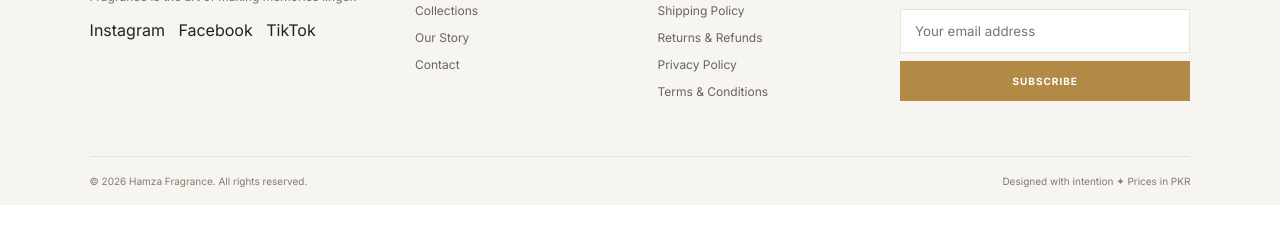
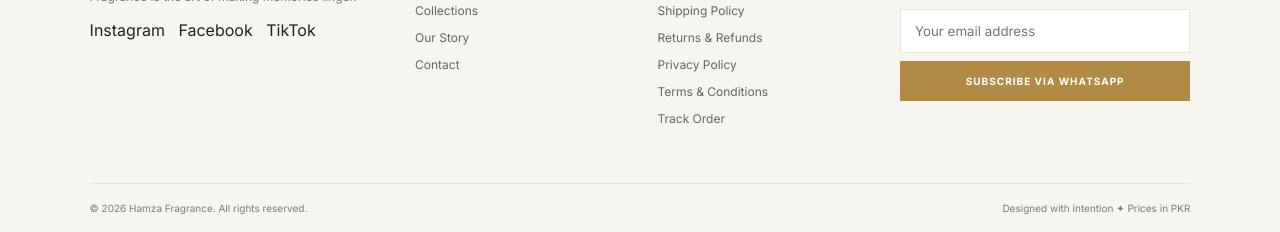
Before and after one commit to itxhamza151-cloud/Hamza-perfume, a plain HTML site: page index.html in a window 1280 px wide. Shown: the part 2873-3105 px from the top of the page. Before the commit the page ends 3078 px from the top, so only its background shows below. Drawn offline with Linux system fonts and the light colour scheme.

Commit message:
Add track order navigation and live search suggestions

```diff
--- a/index.html
+++ b/index.html
@@ -18,13 +18,13 @@
   </nav>
   <div class="header-actions"><button id="searchToggle" aria-label="Search">⌕</button><button data-page="wishlist" aria-label="Wishlist">♡ <sup id="wishCount">0</sup></button><button data-page="cart" class="cart-header-btn" aria-label="Shopping cart"><svg class="cart-icon" viewBox="0 0 24 24" aria-hidden="true"><circle cx="9" cy="21" r="1"></circle><circle cx="20" cy="21" r="1"></circle><path d="M1 1h4l2.68 13.39a2 2 0 0 0 2 1.61h9.72a2 2 0 0 0 2-1.61L23 6H6"></path></svg><sup id="cartCount">0</sup></button></div>
 </header>
-<div class="search-bar hidden" id="searchBar"><input id="searchInput" placeholder="Search fragrances, notes, collections..."><button id="searchGo">Search</button></div>
+<div class="search-bar hidden" id="searchBar"><input id="searchInput" placeholder="Search fragrances, notes, collections..."><button id="searchGo">Search</button><div id="searchSuggestions" class="search-suggestions hidden"></div></div>
 <main id="app"></main>
 <footer class="footer">
  <div class="footer-top"><div><a class="brand footer-brand" href="#" data-page="home"><span class="brand-mark">HF</span><span>HAMZA <b>FRAGRANCE</b><small>THE ART OF LUXURY</small></span></a><p>Fragrance is the art of making memories linger.</p><div class="socials">Instagram&nbsp;&nbsp; Facebook&nbsp;&nbsp; TikTok</div></div>
  <div><h4>EXPLORE</h4><a href="#" data-page="shop">Shop All</a><a href="#" data-page="collections">Collections</a><a href="#" data-page="about">Our Story</a><a href="#" data-page="contact">Contact</a></div>
- <div><h4>CLIENT CARE</h4><a href="#" data-page="faq">FAQs</a><a href="#" data-page="shipping">Shipping Policy</a><a href="#" data-page="returns">Returns & Refunds</a><a href="#" data-page="privacy">Privacy Policy</a><a href="#" data-page="terms">Terms & Conditions</a></div>
- <div><h4>THE SCENT LETTER</h4><p>Join our list for new launches and special offers.</p><form id="newsletter"><input type="email" placeholder="Your email address" required><button class="gold-btn">Subscribe</button></form></div></div>
+ <div><h4>CLIENT CARE</h4><a href="#" data-page="faq">FAQs</a><a href="#" data-page="shipping">Shipping Policy</a><a href="#" data-page="returns">Returns & Refunds</a><a href="#" data-page="privacy">Privacy Policy</a><a href="#" data-page="terms">Terms & Conditions</a><a href="#" data-page="track">Track Order</a></div>
+ <div><h4>THE SCENT LETTER</h4><p>Join our list for new launches and special offers.</p><form id="newsletter"><input type="email" placeholder="Your email address" required><button class="gold-btn">Subscribe via WhatsApp</button></form></div></div>
  <div class="footer-bottom"><span>© 2026 Hamza Fragrance. All rights reserved.</span><span>Designed with intention ✦ Prices in PKR</span></div></footer>
 <div class="toast" id="toast"></div><div class="modal hidden" id="modal"><div class="modal-card"><button class="modal-close" id="modalClose">×</button><div id="modalContent"></div></div></div>
 <script src="app.js"></script></body></html>
```
